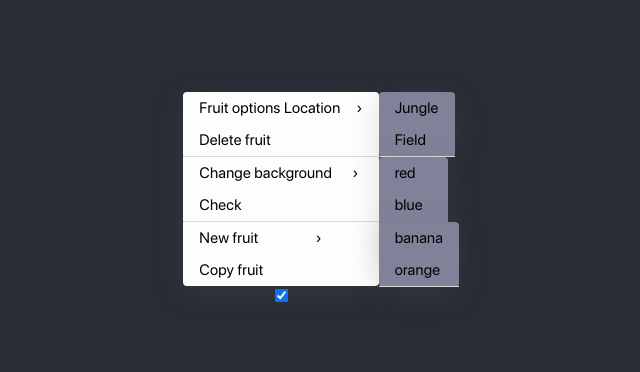
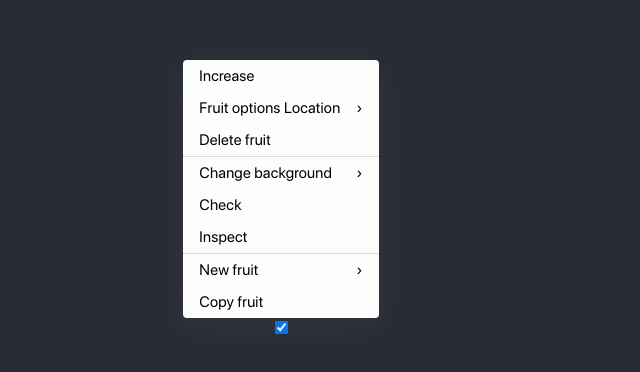
Before and after one commit to strauss02/safe-triangle, a React (Create React App) app: page / in a window 1280 px wide. Shown: the part 202-574 px from the top of the page, without its empty margins (359-999 px from the left). Built offline with nearby package versions, Linux system fonts and the light colour scheme.

Commit message:
design submenu view logic

```diff
--- a/src/App.tsx
+++ b/src/App.tsx
@@ -4,9 +4,17 @@ import Menu from './Components/Menu'
 
 function App() {
   const myMenuGroup = [
+    { text: 'Increase' },
     {
       text: 'Fruit options Location',
-      subMenuItems: [{ text: 'Jungle' }, { text: 'Field' }],
+      subMenuItems: [
+        { text: 'Jungle' },
+        { text: 'Field' },
+        {
+          text: 'Savannah',
+          subMenuItems: [{ text: 'Africa' }, { text: 'South America' }],
+        },
+      ],
     },
     { text: 'Delete fruit' },
   ]
@@ -17,6 +25,7 @@ function App() {
       subMenuItems: [{ text: 'red' }, { text: 'blue' }, { text: 'green' }],
     },
     { text: 'Check' },
+    { text: 'Inspect' },
   ]
 
   const myThirdMenuGroup = [
--- a/src/Components/Menu.tsx
+++ b/src/Components/Menu.tsx
@@ -1,4 +1,4 @@
-import React from 'react'
+import React, { useState } from 'react'
 import { menuProps } from '../types'
 import MenuGroup from './MenuGroup'
 import styled from 'styled-components'
@@ -12,6 +12,7 @@ const StyledMenu = styled.div<{ submenu?: boolean }>`
   border-radius: 4px;
   /* padding: 0.4rem; */
   box-shadow: rgba(100, 100, 111, 0.2) 0px 7px 29px 0px;
+
   ${({ submenu }) =>
     submenu &&
     `
@@ -26,8 +27,12 @@ const StyledMenu = styled.div<{ submenu?: boolean }>`
 function Menu(props: menuProps) {
   return (
     <MenuWrapper>
-      <StyledMenu submenu={props.submenu}>
-        {props.menuGroups.map((group, i) => {
+      <StyledMenu
+        submenu={props.submenu}
+        className={props.submenu ? 'submenu' : 'menu'}
+      >
+        {props.menuGroups.length > 0 &&
+          props.menuGroups.map((group, i) => {
             return (
               // if this is the last group, don't add a divider
               <MenuGroup key={group[0].text + i} divider={group.length !== i}>
--- a/src/Components/MenuItem.tsx
+++ b/src/Components/MenuItem.tsx
@@ -1,4 +1,4 @@
-import React from 'react'
+import React, { useState } from 'react'
 import { menuItem } from '../types'
 import styled from 'styled-components'
 import Menu from './Menu'
@@ -30,12 +30,23 @@ const ItemWrapper = styled.div`
 `
 
 function MenuItem(props: menuItem) {
+  const [submenuVisible, setSubmenuVisible] = useState(false)
+
   return (
-    <ItemWrapper>
+    <ItemWrapper
+      onMouseEnter={() => {
+        setSubmenuVisible(true)
+      }}
+      onMouseLeave={() => {
+        setSubmenuVisible(false)
+      }}
+    >
       <MenuText>{props.text}</MenuText>
 
       {props.subMenuItems && <ArrowWrapper>{'›'}</ArrowWrapper>}
-      {props.subMenuItems && <Menu submenu menuGroups={[props.subMenuItems]} />}
+      {props.subMenuItems && submenuVisible && (
+        <Menu submenu menuGroups={[props.subMenuItems]} />
+      )}
     </ItemWrapper>
   )
 }
--- a/src/types.ts
+++ b/src/types.ts
@@ -11,7 +11,10 @@ export type menuProps = {
   submenu?: boolean
 }
 
-export type menuGroupProps = { children: menuItem[]; divider: boolean }
+export type menuGroupProps = {
+  children: menuItem[]
+  divider: boolean
+}
 
 export type MenuItemProps = {
   menuItem: menuItem
```
Also changed, not shown: src/App.css (+8 -0 lines). Lines whose indentation alone changed are shown as unchanged.
